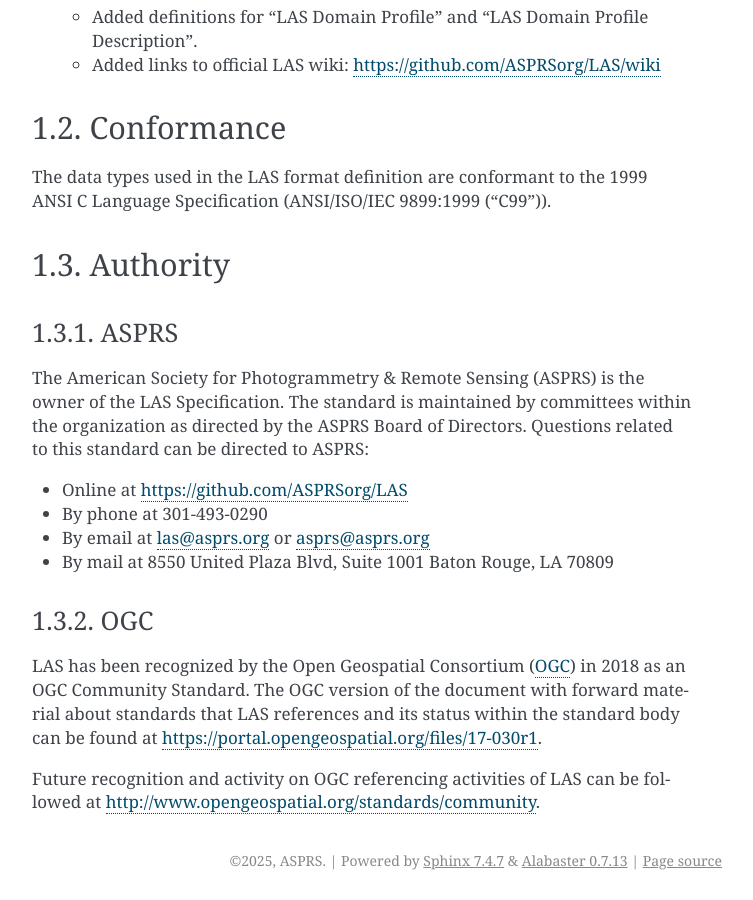
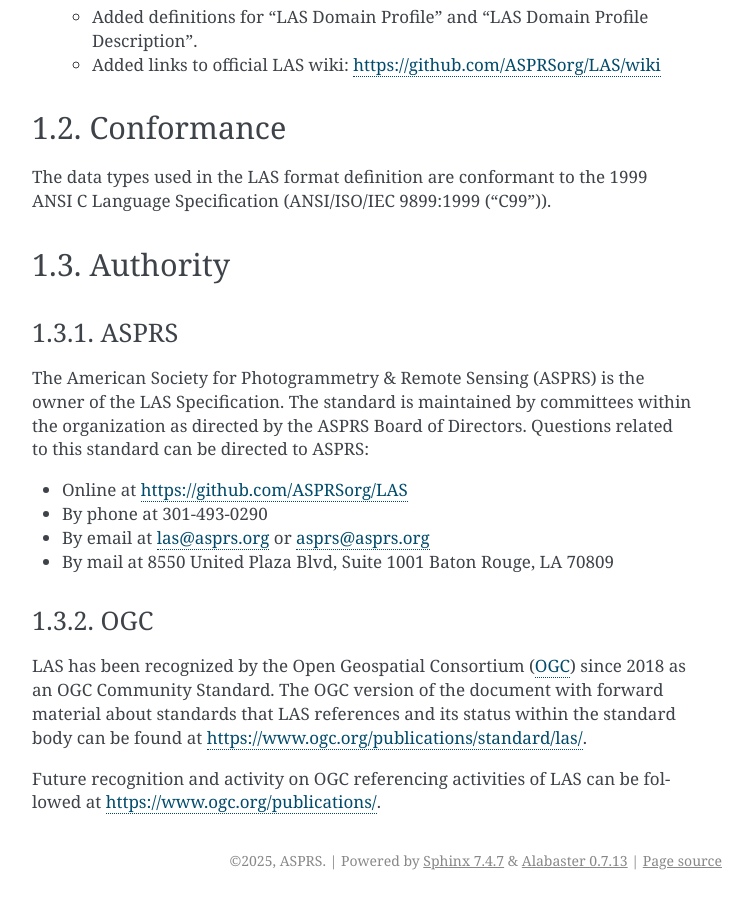
Before and after one commit to ASPRSorg/LAS, a Sphinx documentation site: the page built from source/01_intro.txt, in a window 1280 px wide and 900 px high, scrolled down 3239 px. Shown: the whole window, without its empty margins (388-1141 px from the left). Built offline with Sphinx 7.4.7, drawn with Linux system fonts in a browser that asks for light colours; the version number could not be read and is left out.

Commit message:
Update OGC links

```diff
--- a/source/01_intro.txt
+++ b/source/01_intro.txt
@@ -207,12 +207,12 @@
 OGC
 ~~~~~~~~~~~~~~~~~~~~~~~~~~~~~~~~~~~~~~~~~~~~~~~~~~~~~~~~~~~~~~~~~~~~~~~~~~~~~~~~
 
-LAS has been recognized by the Open Geospatial Consortium (`OGC`_) in 2018 as an
+LAS has been recognized by the Open Geospatial Consortium (`OGC`_) since 2018 as an
 OGC Community Standard. The OGC version of the document with forward material
 about standards that LAS references and its status within the standard body can
-be found at https://portal.opengeospatial.org/files/17-030r1.
+be found at https://www.ogc.org/publications/standard/las/.
 
 Future recognition and activity on OGC referencing activities of LAS can be
-followed at http://www.opengeospatial.org/standards/community.
+followed at https://www.ogc.org/publications/.
 
-.. _`OGC`: http://www.opengeospatial.org
+.. _`OGC`: https://www.ogc.org
```
